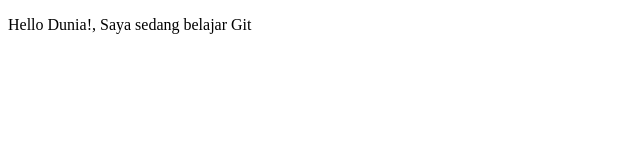
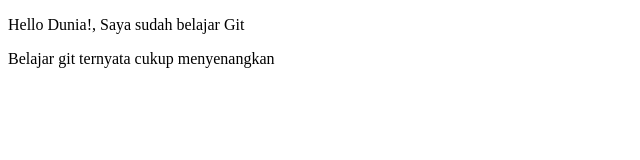
Before and after one commit to titaaarum/tugas12_pbkk, a plain HTML site: page index.html in a window 1280 px wide. Shown: the whole page, without its empty margins (0-640 px from the left). Drawn offline with Linux system fonts and the light colour scheme.

Commit message:
belajar git greget!

```diff
--- a/index.html
+++ b/index.html
@@ -5,6 +5,7 @@
         <title>Belajar Git - Project 01</title>
     </head>
     <body>
-        <p>Hello Dunia!, Saya sedang belajar Git</p>
+        <p>Hello Dunia!, Saya sudah belajar Git</p>
+        <p>Belajar git ternyata cukup menyenangkan</p>
     </body>
     </html>
```
